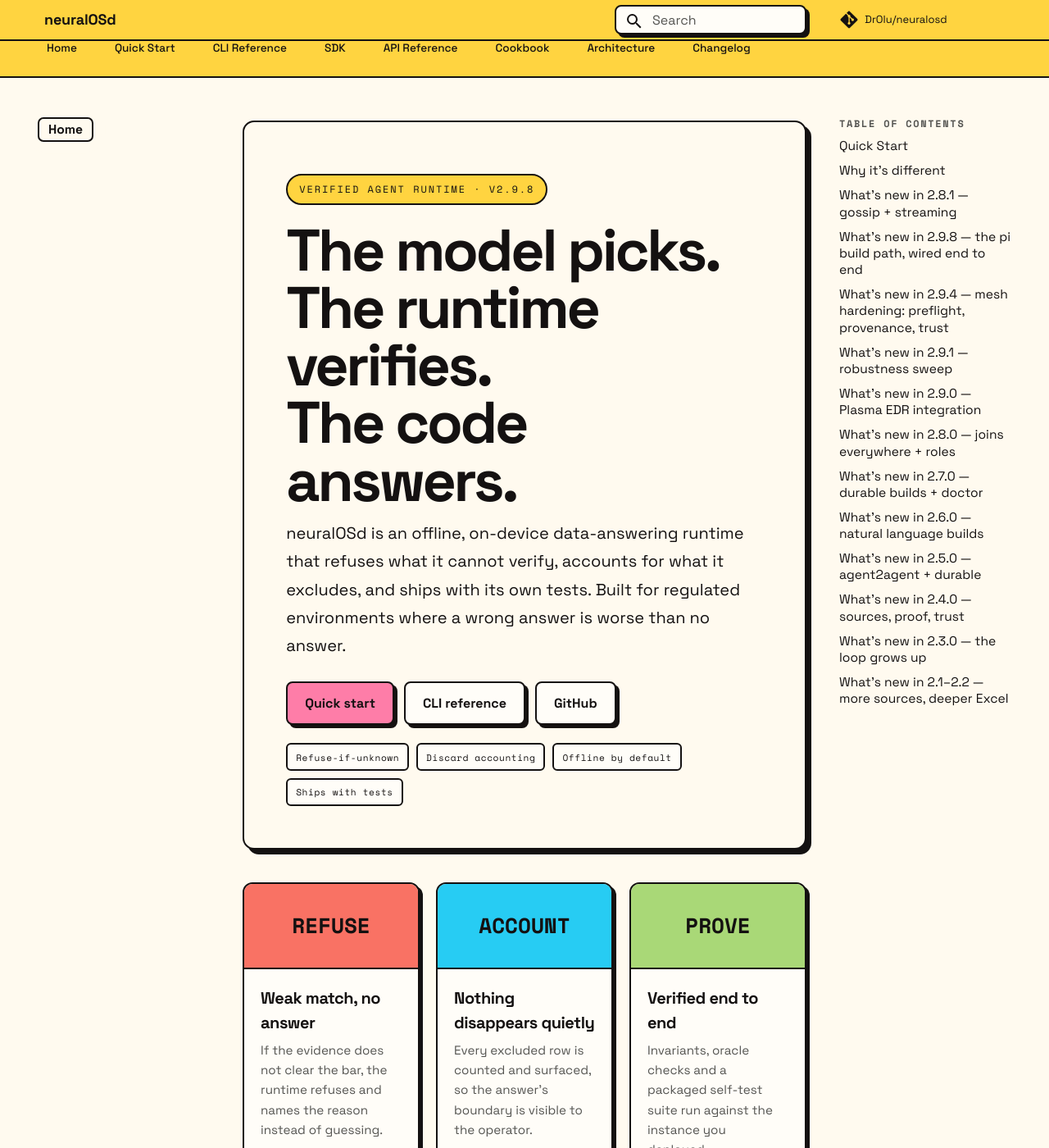
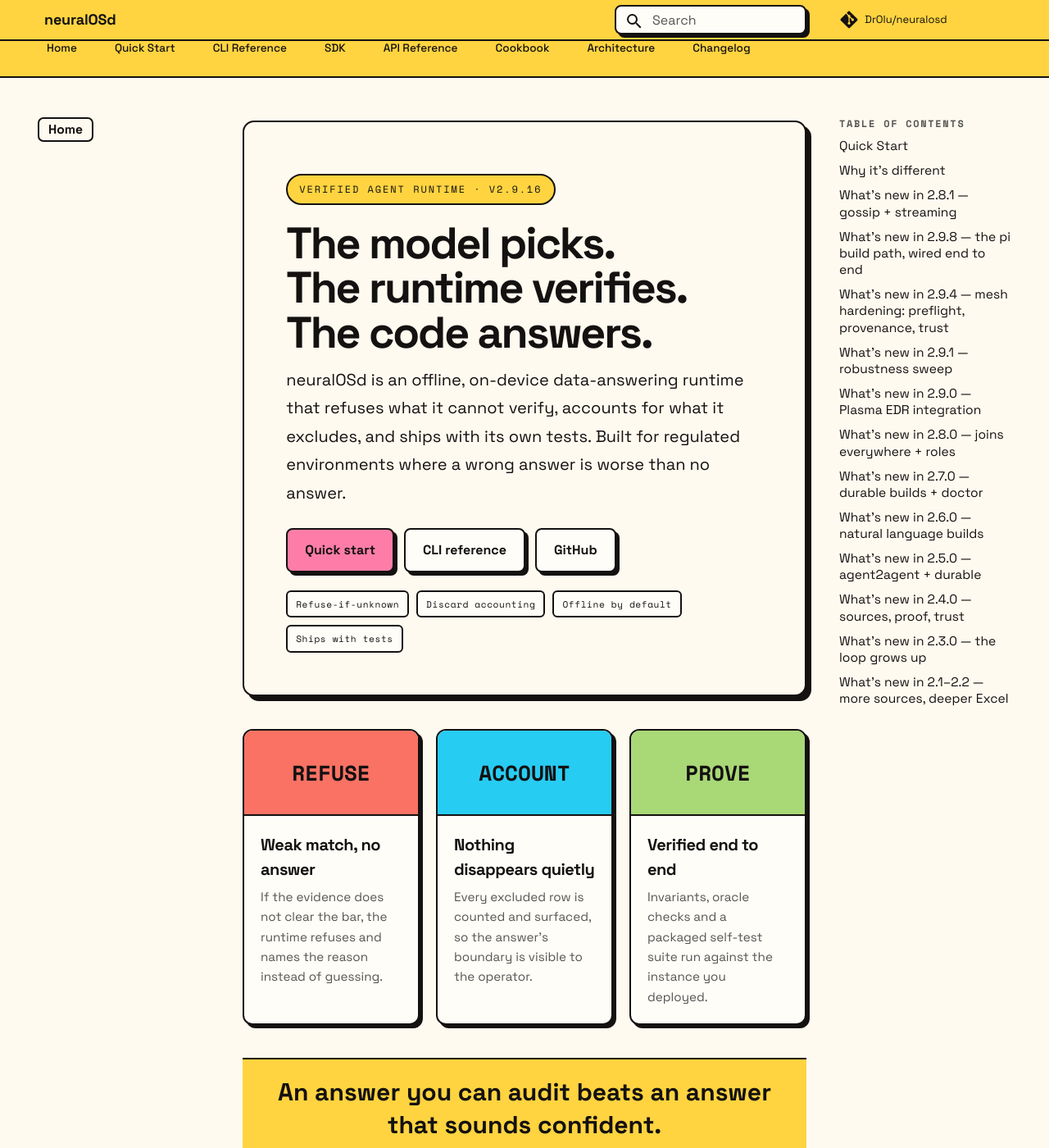
Before and after one commit to DrOlu/neuralosd, an MkDocs documentation site: the page built from docs/index.md, in a window 1280 px wide and 1400 px high. Shown: the whole window at 82% size. Built offline with MkDocs 1.6.1 and Material for MkDocs 9.7.7, drawn with Linux system fonts in a browser that asks for light colours; comment, search, counter and statistics services are not loaded.

Commit message:
docs: fit the raft hero to long headlines; refresh version

```diff
--- a/docs/index.md
+++ b/docs/index.md
@@ -1,5 +1,5 @@
 <div class="raft-hero" markdown="0">
-<p class="raft-eyebrow">Verified agent runtime &middot; v2.9.8</p>
+<p class="raft-eyebrow">Verified agent runtime &middot; v2.9.16</p>
 <h1>The model picks.<br>The runtime verifies.<br>The code answers.</h1>
 <p class="raft-lede">neuralOSd is an offline, on-device data-answering runtime that refuses
 what it cannot verify, accounts for what it excludes, and ships with its own tests.
--- a/docs/stylesheets/raft.css
+++ b/docs/stylesheets/raft.css
@@ -510,11 +510,11 @@
   margin-bottom: 1rem;
 }
 .raft-hero h1 {
-  font-size: clamp(2.3rem, 5.6vw, 4.2rem);
-  line-height: .98;
-  letter-spacing: -.045em;
+  font-size: clamp(2.1rem, 4.2vw, 3.55rem);
+  line-height: 1.02;
+  letter-spacing: -.04em;
   margin: 0 0 .6rem;
-  max-width: 22ch;
+  max-width: 24ch;
 }
 .raft-lede {
   font-size: 1rem;
```
